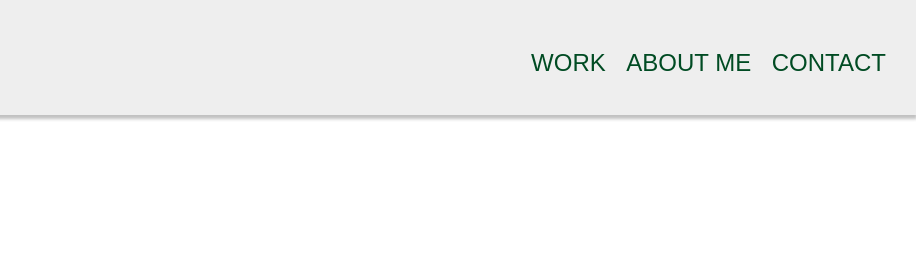
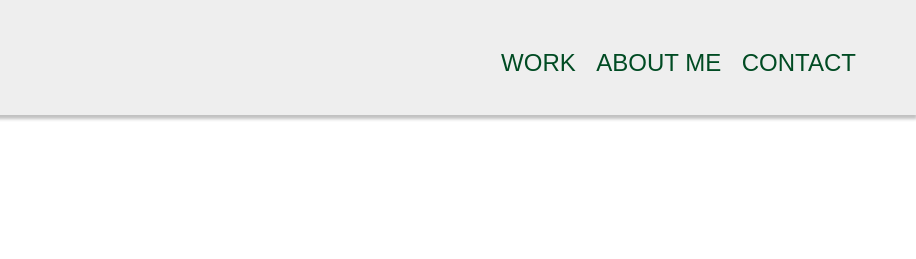
Before and after one commit to Jlackenbacher/Portfolio-website, a plain HTML site: page about.html in a window 1280 px wide. Shown: the top 259 px of the page, 364-1280 px from the left. Drawn offline with nearby package versions, Linux system fonts and the light colour scheme; a web font is replaced by a local one.

Commit message:
update Nav class

```diff
--- a/about.html
+++ b/about.html
@@ -19,7 +19,7 @@
     <body id="about-page">
         <header>
             <img src="img/JL_LogownameFinalweb.svg" class="logo" alt="Jlackenbacher logo" />
-            <nav class="container">
+            <nav class="borderXwidth">
                 <ul>
                     <li><a href="index.html">WORK</a></li>
                     <li><a href="about.html">ABOUT ME</a></li>
```
